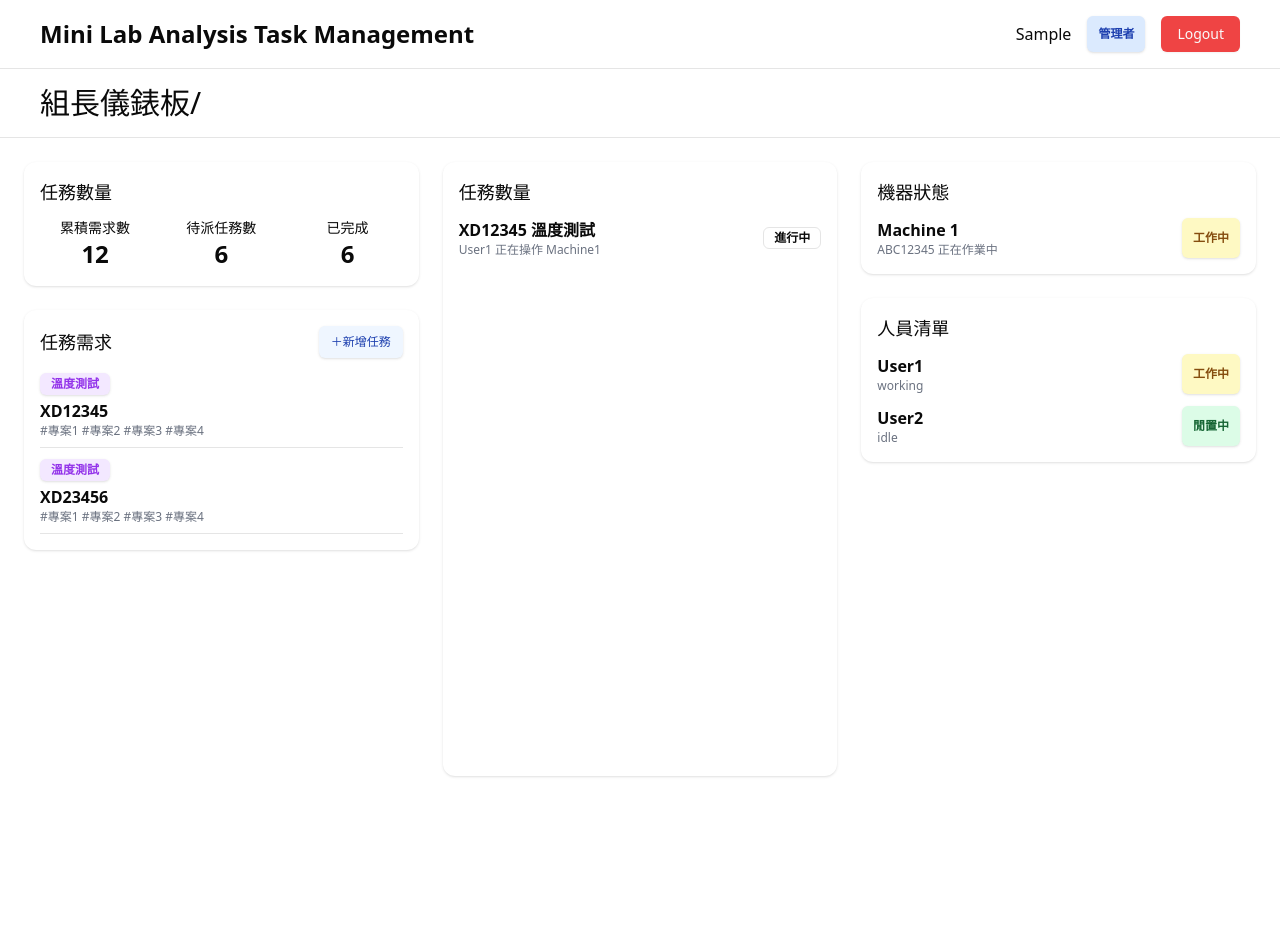
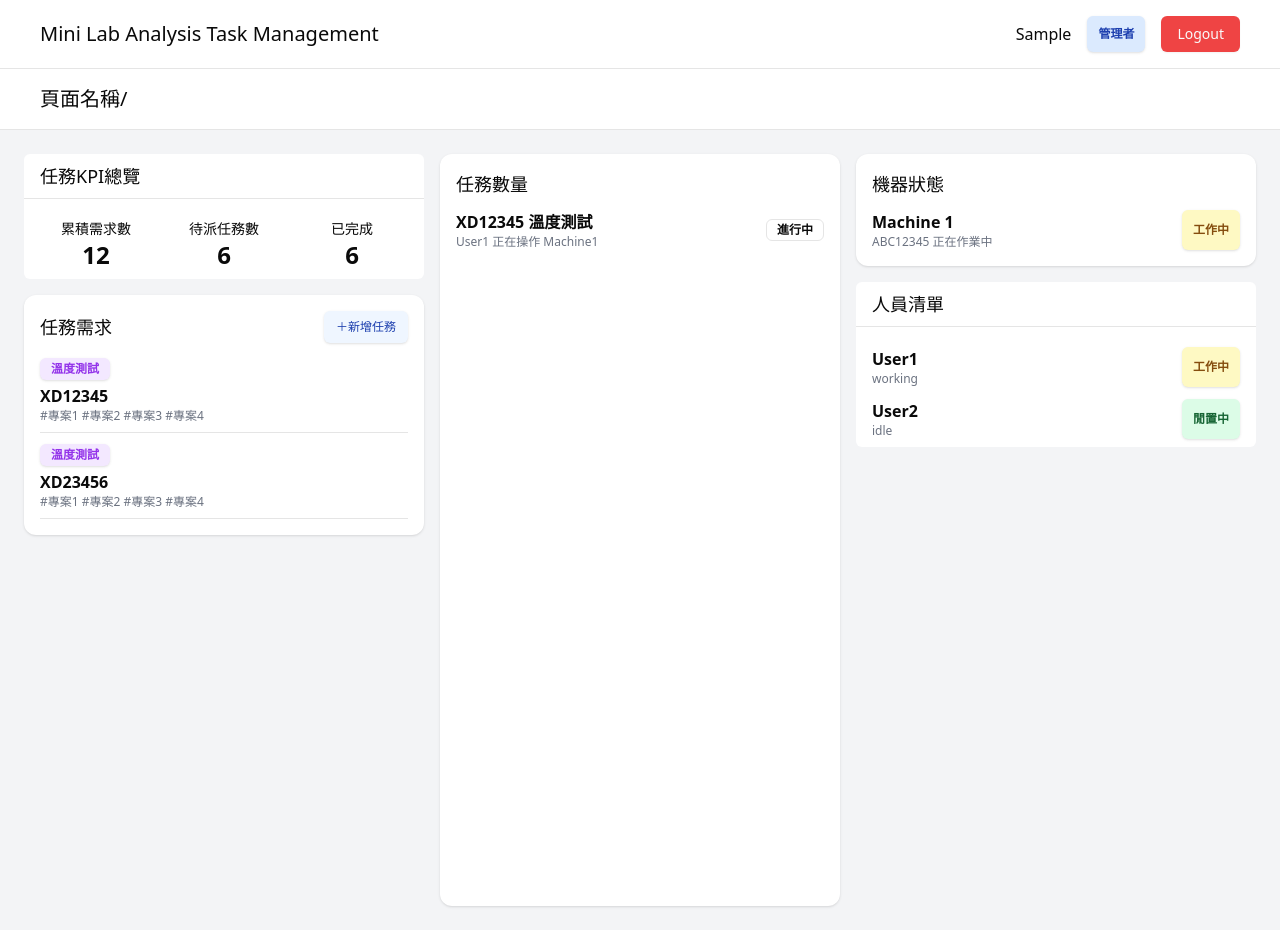
Before and after one commit to quan0715/cloud-native-final-frontend, a Vue app: page /task in a window 1280 px wide. Both pictures are taken after typing "Sample", "Sample123" into the empty fields and a click on the button "登入 Login". Before the commit the page ends 800 px from the top, so only its background shows below. Built offline with nearby package versions, Linux system fonts and the light colour scheme; the HTML template or start-up script is replaced by a standard one.

Commit message:
update card style and navbar

```diff
--- /dev/null
+++ b/src/components/DashboardCard.vue
@@ -0,0 +1,15 @@
+<template>
+  <div class="bg-white rounded-md shadow-none">
+    <h2 class="text-lg font-thin mb-3 border-b py-2 px-4">{{ title }}</h2>
+    <div class="py-2 px-4">
+      <slot />
+    </div>
+  </div>
+</template>
+<script setup lang="ts">
+import { defineProps } from 'vue'
+
+defineProps<{
+  title: string
+}>()
+</script>
--- /dev/null
+++ b/src/components/NavBar.vue
@@ -0,0 +1,22 @@
+<template>
+  <div class="flex items-center justify-between px-10 py-4 border-b">
+    <h1 class="text-xl font-thin">Mini Lab Analysis Task Management</h1>
+    <UserHeader :username="username" role-label="管理者" @logout="handleLogout" />
+  </div>
+</template>
+
+<script setup lang="ts">
+import UserHeader from '@/components/User/UserHeader.vue'
+import { useRouter } from 'vue-router'
+
+const username = localStorage.getItem('token') || ''
+
+const emit = defineEmits(['logout'])
+const router = useRouter()
+
+function handleLogout() {
+  localStorage.removeItem('token')
+  router.push('/login')
+  emit('logout')
+}
+</script>
--- a/src/components/Task/TaskSummaryCard.vue
+++ b/src/components/Task/TaskSummaryCard.vue
@@ -1,6 +1,5 @@
 <template>
-  <div class="bg-white rounded-xl shadow p-4">
-    <h2 class="text-lg font-medium mb-3">任務數量</h2>
+  <DashboardCard title="任務KPI總覽">
     <div class="flex space-x-4">
       <div class="flex-1 text-center">
         <p class="text-sm">累積需求數</p>
@@ -15,9 +14,9 @@
         <p class="text-2xl font-bold">6</p>
       </div>
     </div>
-  </div>
+  </DashboardCard>
 </template>
 
-<script setup>
-
+<script setup lang="ts">
+import DashboardCard from '@/components/DashboardCard.vue'
 </script>
--- a/src/components/User/UserAssignmentList.vue
+++ b/src/components/User/UserAssignmentList.vue
@@ -1,6 +1,5 @@
 <template>
-  <div class="bg-white rounded-xl shadow p-4">
-    <h2 class="text-lg font-medium mb-3">人員清單</h2>
+  <DashboardCard title="人員清單">
     <ul class="space-y-3">
       <li v-for="u in users" :key="u.id" class="flex justify-between">
         <div>
@@ -12,22 +11,23 @@
         <Badge :class="userBadgeClass(u.status)">{{ u.statusLabel }}</Badge>
       </li>
     </ul>
-  </div>
+  </DashboardCard>
 </template>
 
-<script setup>
+<script setup lang="ts">
 import Badge from '@/components/ui/badge/Badge.vue'
 import { ref } from 'vue'
+import DashboardCard from '@/components/DashboardCard.vue'
 
 const users = ref([
-  { id:1, name:'User1', status:'working', statusLabel:'工作中', task:'XD12345 溫度測試' },
-  { id:2, name:'User2', status:'idle',    statusLabel:'閒置中' },
+  { id: 1, name: 'User1', status: 'working', statusLabel: '工作中', task: 'XD12345 溫度測試' },
+  { id: 2, name: 'User2', status: 'idle', statusLabel: '閒置中' },
   // …
 ])
 
-function userBadgeClass(s) {
+function userBadgeClass(s: string) {
   if (s === 'working') return 'bg-yellow-100 text-yellow-800'
-  if (s === 'idle')    return 'bg-green-100 text-green-800'
+  if (s === 'idle') return 'bg-green-100 text-green-800'
   return ''
 }
 </script>
--- /dev/null
+++ b/src/layouts/MainLayout.vue
@@ -0,0 +1,13 @@
+<template>
+  <div class="flex flex-col h-screen">
+    <NavBar />
+    <h2 class="px-10 py-4 border-b text-xl font-normal">頁面名稱/</h2>
+    <main class="flex-1">
+      <router-view />
+    </main>
+  </div>
+</template>
+
+<script setup lang="ts">
+import NavBar from '@/components/NavBar.vue'
+</script>
--- a/src/views/Home.vue
+++ b/src/views/Home.vue
@@ -1,32 +1,17 @@
-
-
 <template>
   <div class="flex flex-col h-screen">
-    <!-- Header -->
-    <div class="flex items-center justify-between px-10 py-4 border-b">
-      <h1 class="text-2xl font-semibold">Mini Lab Analysis Task Management</h1>
-      <UserHeader
-        :username="username"
-        role-label="管理者"
-        @logout="handleLogout"
-      />
-    </div>
-    <h2 class="px-10 py-4 border-b text-3xl">組長儀錶板/</h2>
-
     <!-- Main Content（Grid）-->
-    <div class="flex-1 overflow-auto p-6">
-      <div class="grid grid-cols-3 gap-6 h-full">
+    <div class="flex-1 overflow-auto p-6 bg-gray-100">
+      <div class="grid grid-cols-3 gap-4 h-full">
         <!-- task dashboard -->
-        <div class="space-y-6">
+        <div class="space-y-4">
           <TaskSummaryCard />
           <TaskRequestList @create="onCreateRequest" />
         </div>
-
         <!-- task running list -->
         <TaskList />
-
         <!-- status and workers list -->
-        <div class="space-y-6">
+        <div class="space-y-4">
           <MachineStatusList />
           <UserAssignmentList />
         </div>
@@ -36,26 +21,11 @@
 </template>
 
 <script setup lang="ts">
-
 import MachineStatusList from '@/components/Machine/MachineStatusList.vue'
 import TaskList from '@/components/Task/TaskList.vue'
 import TaskRequestList from '@/components/Task/TaskRequestList.vue'
 import TaskSummaryCard from '@/components/Task/TaskSummaryCard.vue'
 import UserAssignmentList from '@/components/User/UserAssignmentList.vue'
-import UserHeader from '@/components/User/UserHeader.vue'
-
-import { useRouter } from 'vue-router'
-const router = useRouter()
-
-const username = localStorage.getItem('token')
-if (!username) {
-  router.push('/login')
-}
-
-function handleLogout() {
-  localStorage.removeItem('token')
-  router.push('/login')
-}
 
 function onCreateRequest() {
   // todo: popout
```
Also changed, not shown: src/components/User/UserHeader.vue (+6 -14 lines), src/router/index.ts (+13 -2 lines).
